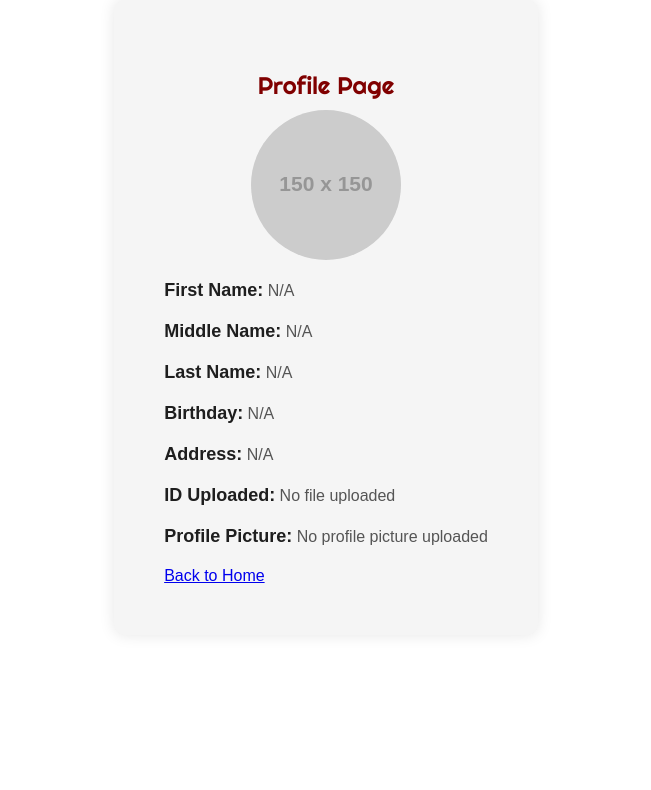
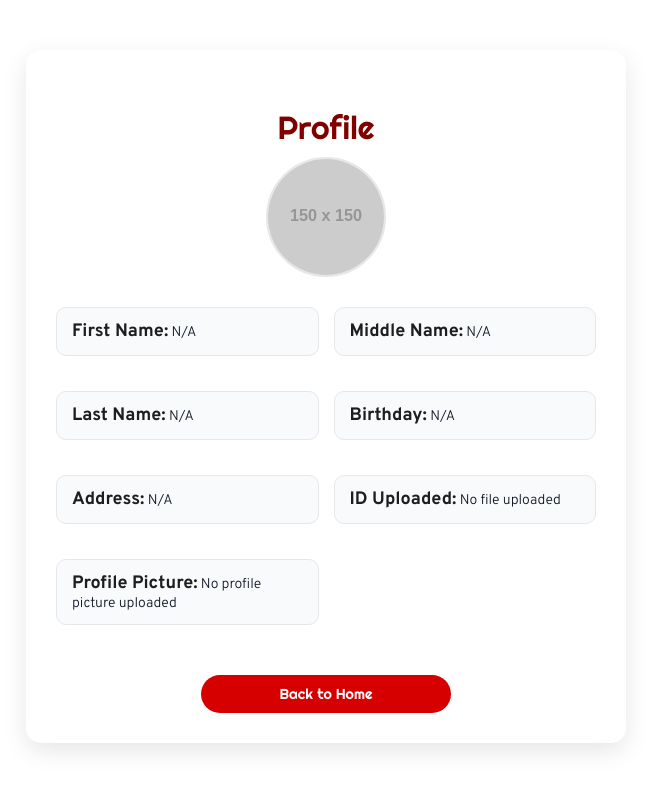
Before and after one commit to Gothboi26/SeniorWEb, a React (Create React App) app in the folder companion/: page /profile in a window 1280 px wide. Shown: the top 790 px of the page, without its empty margins (314-965 px from the left). Built offline with nearby package versions, Linux system fonts and the light colour scheme.

Commit message:
Edited the styles in Profile Page.
Edited the styles and js file in Profile.

```diff
--- a/companion/src/Profile.css
+++ b/companion/src/Profile.css
@@ -1,18 +1,29 @@
 /* Profile Container */
 .profile-container {
-  max-width: 500px;
-  margin: 20px auto;
-  padding: 20px;
-  background-color: #f8f9fa;
-  border-radius: 10px;
-  box-shadow: 0 4px 10px rgba(0, 0, 0, 0.1);
+  max-width: 600px;
+  margin: 50px auto;
+  padding: 30px;
+  background: #ffffff;
+  border-radius: 15px;
+  box-shadow: 0 8px 24px rgba(0, 0, 0, 0.1);
+  color: #333;
 }
 
+/* Text Styles */
+.profile-container h2 {
+  font-family: "Righteous", sans-serif;
+  font-weight: normal;
+  font-size: 2rem;
+  text-align: center;
+}
+
+/* Header Styling */
 .profile-header {
   text-align: center;
-  color: #333;
-  font-size: 24px;
-  margin-bottom: 20px;
+  font-size: 26px;
+  font-weight: 600;
+  color: #4a4a4a;
+  margin-bottom: 25px;
 }
 
 /* Profile Photo Section */
@@ -20,124 +31,146 @@
   display: flex;
   flex-direction: column;
   align-items: center;
-  margin-bottom: 20px;
+  margin-bottom: 30px;
 }
 
-.profile-photo input {
-  margin-top: 10px;
-  padding: 5px;
-  border: 1px solid #ccc;
-  border-radius: 5px;
+
+.profile-image {
+  width: 120px;
+  height: 120px;
+  border-radius: 50%;
+  background-color: #f3f4f6;
+  font-size: 14px;
+  color: #9ca3af;
+  position: relative;
+  overflow: hidden;
+  border: 2px solid #e5e7eb;
 }
 
-.profile-img {
-  margin-top: 15px;
-  max-width: 150px;
-  border-radius: 8px;
+.profile-pic {
+  display: flex; /* Enables flexbox layout */
+  justify-content: center; /* Centers the image horizontally */
+  align-items: center; /* Centers the image vertically (if needed) */
+  margin-bottom: 30px; /* Add space below the image container */
+}
+
+
+
+.profile-photo input {
+  display: none;
+}
+
+.profile-img:hover {
+  cursor: pointer;
+}
+
+.profile-img::after {
+  content: "Upload";
+  position: absolute;
+  bottom: 0;
+  background: rgba(0, 0, 0, 0.5);
+  color: white;
+  font-size: 12px;
+  text-align: center;
+  width: 100%;
+  padding: 5px;
+  opacity: 0;
+  transition: opacity 0.3s ease;
+}
+
+.profile-img:hover::after {
+  opacity: 1;
 }
 
 /* Profile Details Section */
 .profile-details {
-  display: flex;
-  flex-direction: column;
+  display: grid;
+  grid-template-columns: 1fr;
+  gap: 15px;
+  margin-bottom: 30px;
 }
 
 .profile-details label {
-  font-size: 14px;
+  font-size: 13px;
+  font-weight: 500;
+  color: #6b7280;
   margin-bottom: 5px;
-  color: #555;
+  display: block;
 }
 
-.profile-details input {
-  padding: 10px;
-  margin-bottom: 15px;
-  border: 1px solid #ccc;
-  border-radius: 8px;
+.profile-details p {
   font-size: 14px;
+  color: #111827;
+  background: #f9fafb;
+  padding: 12px 15px;
+  border-radius: 10px;
+  border: 1px solid #e5e7eb;
 }
 
-.profile-details input[type="file"] {
-  padding: 5px;
+/* Edit Profile Button */
+.profile-edit-button {
+  display: block;
+  background-color: #3b82f6;
+  color: #ffffff;
+  font-size: 16px;
+  font-weight: 500;
+  padding: 12px 20px;
+  border: none;
+  border-radius: 8px;
+  margin: 0 auto;
+  text-align: center;
+  width: 180px;
+  cursor: pointer;
+  transition: background-color 0.3s ease;
+  box-shadow: 0 4px 10px rgba(59, 130, 246, 0.3);
 }
 
-/* Profile Button on Homepage (unchanged) */
-.profile-button {
-  background-color: #800000; /* Same color as Emergency Services */
-  color: white;
-  border: none;
-  border-radius: 8px;
-  padding: 15px 20px;
-  font-size: 16px;
-  cursor: pointer;
-  transition: background-color 0.3s ease;
-  font-family: "Glacial Indifference", sans-serif;
-  display: flex;
-  align-items: center;
-  justify-content: center;
-  width: 150px; /* Square button size */
-  height: 150px;
+.profile-edit-button:hover {
+  background-color: #2563eb;
 }
 
-.profile-button:hover {
-  background-color: #a00000; /* Darker red on hover */
+/* Back to Home Link */
+.profile-back-link {
+  text-align: center;
+  margin-top: 20px;
+  color: #3b82f6;
+  font-size: 14px;
+  text-decoration: none;
+  transition: color 0.3s ease;
 }
 
-/* Edit Profile Button (new design) */
-.profile-edit-button {
-  background-color: #4caf50; /* Green background for Edit */
-  color: white;
-  border: none;
-  border-radius: 8px;
-  padding: 12px 18px;
-  font-size: 16px;
-  cursor: pointer;
-  transition: background-color 0.3s ease;
-  font-family: "Glacial Indifference", sans-serif;
-  display: block;
-  margin: 20px auto;
-  width: 180px;
+.profile-back-link:hover {
+  color: #2563eb;
+}
+
+/* Back to Home */
+
+.bhome-b {
+  display: flex; /* Add flexbox layout */
+  justify-content: center; /* Center horizontally */
+  align-items: center; /* Center vertically */
+  height: 100%; /* Ensure the container has enough height */
+  width: 100%; /* Ensure the container takes full width */
+}
+.bhome-button {
+  background-color: #d60000;
+  border-radius: 20px;
+  width: 250px;
+  height: auto;
   text-align: center;
 }
 
-.profile-edit-button:hover {
-  background-color: #45a049; /* Darker green on hover */
-}
-.profile-container {
-  padding: 50px;
-  max-width: 800px;
-  margin: 0 auto;
-  background-color: #f5f5f5;
-  border-radius: 10px;
-  box-shadow: 0 0 15px rgba(0, 0, 0, 0.1);
-  font-family: "Glacial Indifference", sans-serif;
+.bhome-link {
+  color: #fcfcfc;
+  text-decoration: none;
+  font-weight: normal;
+  font-family: "Righteous", sans-serif;
+  font-size: 0.9rem;
 }
 
-h2 {
-  text-align: center;
-  color: #800000;
+/* Responsive Design */
+@media (min-width: 768px) {
+  .profile-details {
+    grid-template-columns: 1fr 1fr;
+  }
 }
-
-.profile-image {
-  display: block;
-  margin: 0 auto 20px;
-  border-radius: 50%;
-  width: 150px;
-  height: 150px;
-  object-fit: cover;
-}
-
-.profile-form label {
-  display: block;
-  margin-bottom: 5px;
-  font-weight: bold;
-  color: #333;
-}
-
-.profile-form input {
-  display: block;
-  margin-bottom: 15px;
-  padding: 10px;
-  width: 100%;
-  border-radius: 5px;
-  border: 1px solid #ccc;
-}
--- a/companion/src/Profile.js
+++ b/companion/src/Profile.js
@@ -41,7 +41,8 @@ const Profile = () => {
 
   return (
     <div className="profile-container">
-      <h2>Profile Page</h2>
+      <h2>Profile</h2>
+      <div className="profile-pic">
         <img
           src={
             profile.profilePicture
@@ -51,66 +52,8 @@ const Profile = () => {
           alt="Profile"
           className="profile-image"
         />
-      {isEditing ? (
-        <form onSubmit={handleSubmit} className="profile-form">
-          <label>First Name:</label>
-          <input
-            type="text"
-            name="firstName"
-            value={profile.firstName}
-            onChange={handleChange}
-            required
-          />
-          <label>Middle Name:</label>
-          <input
-            type="text"
-            name="middleName"
-            value={profile.middleName}
-            onChange={handleChange}
-            required
-          />
-          <label>Last Name:</label>
-          <input
-            type="text"
-            name="lastName"
-            value={profile.lastName}
-            onChange={handleChange}
-            required
-          />
-          <label>Birthday:</label>
-          <input
-            type="date"
-            name="birthday"
-            value={profile.birthday}
-            onChange={handleChange}
-            required
-          />
-          <label>Address:</label>
-          <input
-            type="text"
-            name="address"
-            value={profile.address}
-            onChange={handleChange}
-            required
-          />
-          <label>Upload ID:</label>
-          <input
-            type="file"
-            name="idFile"
-            onChange={handleFileChange}
-            required
-          />
-          <label>Upload Profile Picture:</label>
-          <input
-            type="file"
-            name="profilePicture"
-            onChange={handleFileChange}
-          />
-          <button type="submit" className="profile-edit-button">
-            Save
-          </button>
-        </form>
-      ) : (
+      </div>
+
         <div className="profile-details">
           <p>
             <strong>First Name:</strong> {profile.firstName || "N/A"}
@@ -137,15 +80,16 @@ const Profile = () => {
               ? profile.profilePicture.name
               : "No profile picture uploaded"}
           </p>
-          {/* Show Edit button only if the role is 'client' */}
-          {role === "client" && (
-            <button onClick={toggleEdit} className="profile-edit-button">
-              Edit Profile
+
+        </div>
+        <div className="bhome-b">
+          <button className="bhome-button">
+            <a href="/" className="bhome-link">Back to Home</a>
           </button>
-          )}
-          <a href="/">Back to Home</a>
         </div>
-      )}
+
+
+
     </div>
   );
 };
```
Lines whose indentation alone changed are shown as unchanged.
